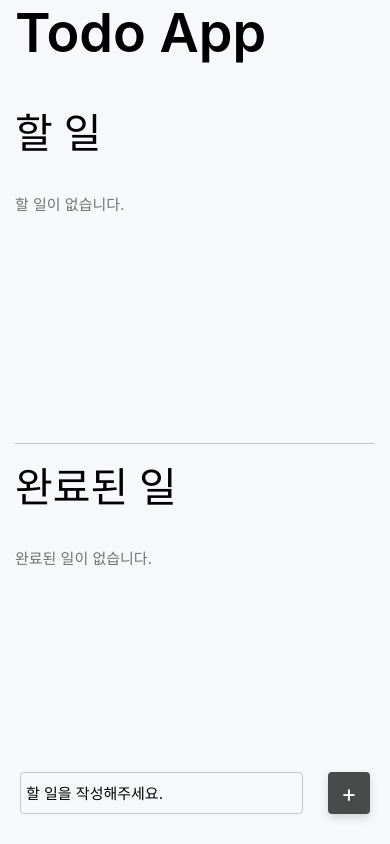
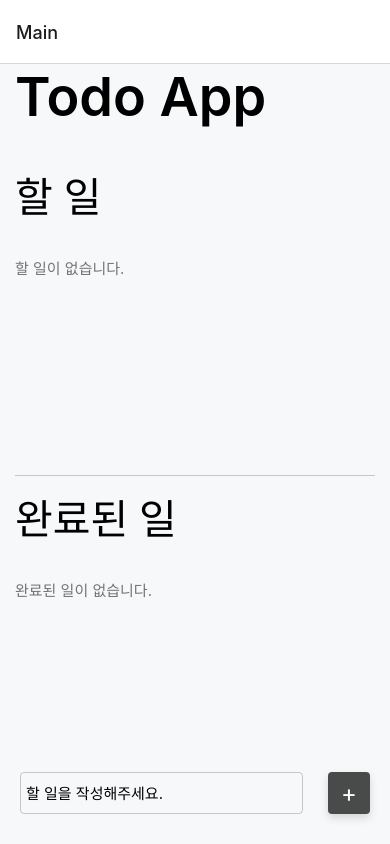
Before and after one commit to yiminwook/study-react-native, a React Native app in the folder TodoList/: screen / in a window 390 px wide. Built offline with nearby package versions, Linux system fonts and the light colour scheme.

Commit message:
Add: React-native-navigation

```diff
--- a/TodoList/App.tsx
+++ b/TodoList/App.tsx
@@ -2,11 +2,20 @@ import React from 'react';
 import Main from './screens/Main';
 import { Provider } from 'react-redux';
 import { store } from './redux/store';
+import { NavigationContainer } from '@react-navigation/native';
+import { createNativeStackNavigator } from '@react-navigation/native-stack';
+import { RootStackParamList } from './types/Navigation';
+
+const Stack = createNativeStackNavigator<RootStackParamList>();
 
 const App = () => {
   return (
     <Provider store={store}>
-      <Main />
+      <NavigationContainer>
+        <Stack.Navigator initialRouteName="Main">
+          <Stack.Screen name="Main" component={Main} />
+        </Stack.Navigator>
+      </NavigationContainer>
     </Provider>
   );
 };
--- a/TodoList/package.json
+++ b/TodoList/package.json
@@ -10,10 +10,14 @@
     "lint": "eslint . --ext .js,.jsx,.ts,.tsx"
   },
   "dependencies": {
+    "@react-navigation/native": "^6.1.9",
+    "@react-navigation/native-stack": "^6.9.17",
     "@reduxjs/toolkit": "^2.0.1",
     "react": "18.0.0",
     "react-native": "0.69.5",
     "react-native-dotenv": "^3.4.9",
+    "react-native-safe-area-context": "^4.8.1",
+    "react-native-screens": "^3.29.0",
     "react-native-svg": "13.0.0",
     "react-redux": "^9.0.4",
     "redux": "^5.0.0"
--- a/TodoList/screens/Main.tsx
+++ b/TodoList/screens/Main.tsx
@@ -3,8 +3,9 @@ import { SafeAreaView, StatusBar, StyleSheet, View, Text, useColorScheme, Platfo
 import InputForm from '../components/InputForm';
 import TodoItem from '../components/TodoItem';
 import { useSelector } from '../redux/store';
+import { ScreenProps } from '../types/Navigation';
 
-const Main = () => {
+const Main = ({ route, navigation }: ScreenProps<'Main'>) => {
   const theme = useColorScheme();
   const todos = useSelector(state => state.todo.todos);
   const completedTodos = todos.filter(todo => todo.isDone);
--- /dev/null
+++ b/TodoList/types/Navigation.ts
@@ -0,0 +1,7 @@
+import { NativeStackScreenProps } from '@react-navigation/native-stack';
+
+export type ScreenProps<T extends keyof RootStackParamList> = NativeStackScreenProps<RootStackParamList, T>;
+
+export type RootStackParamList = {
+  Main: undefined;
+};
```
Also changed, not shown: 5 other files (tests, documents, lock files or other folders).
